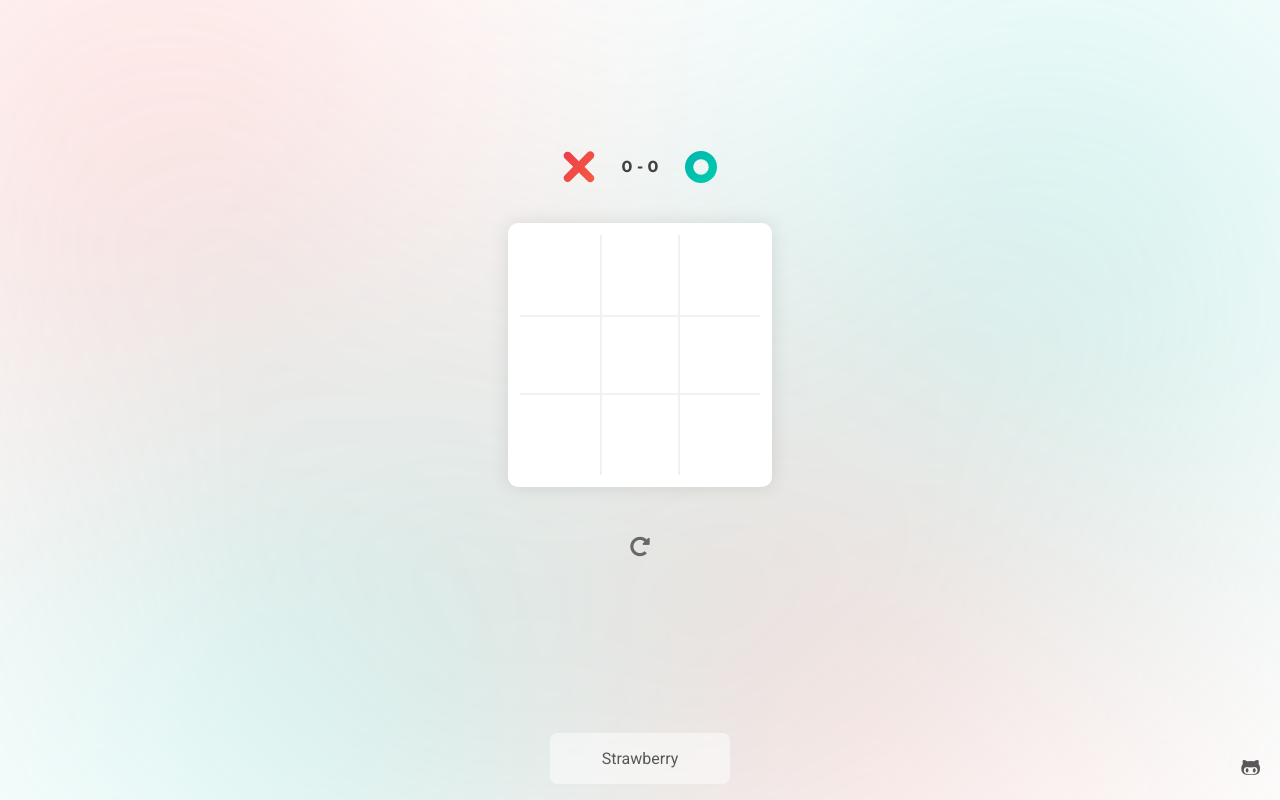
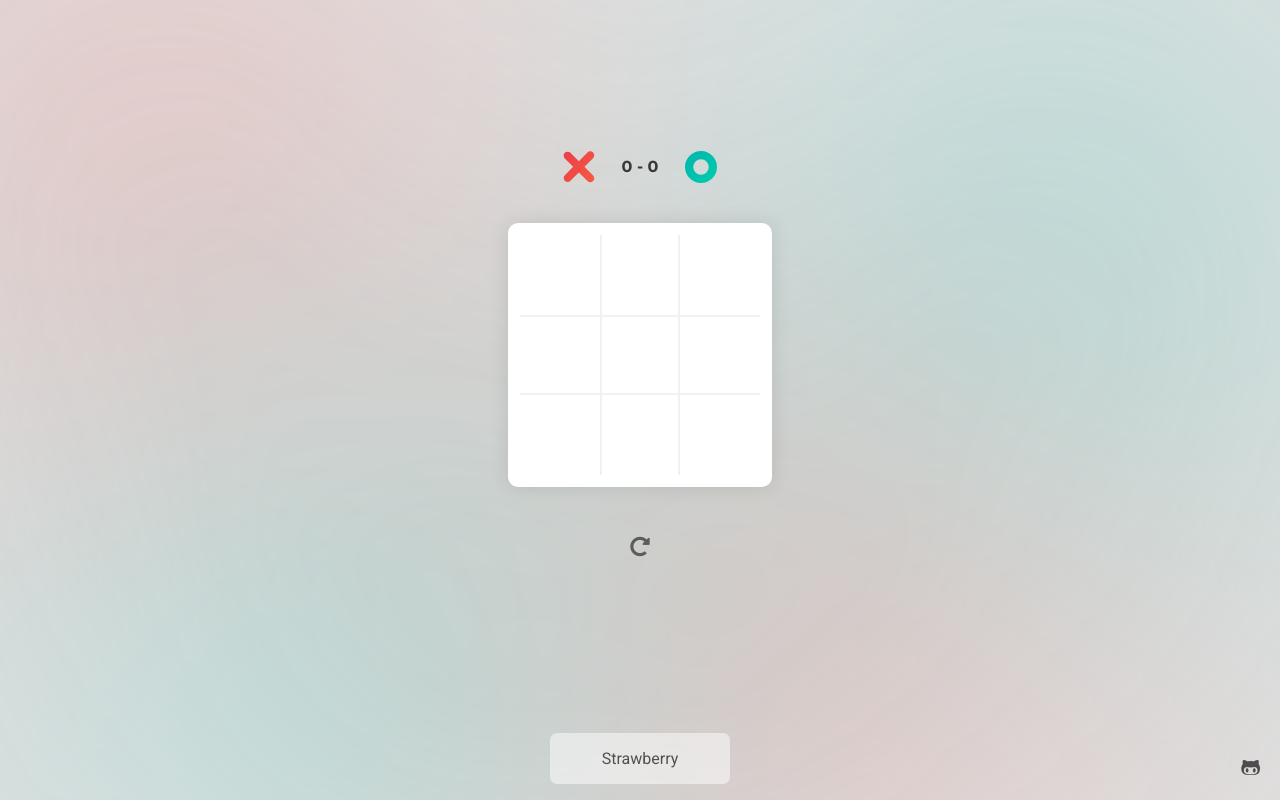
Before and after one commit to vanviethieuanh/tictactoe, a plain HTML site: page index.html in a window 1280 px wide. Drawn offline with Linux system fonts and the light colour scheme.

Commit message:
📐 Update hierachy

```diff
--- a/scss/style.scss
+++ b/scss/style.scss
@@ -1,25 +1,24 @@
 :root {
     --board-color: white;
     --line-color: rgb(240, 240, 245);
+    --shadow-color: rgba(0, 0, 0,.1);
 
     --bg: radial-gradient(50% 50% at 50% 50%, rgba(242, 242, 242, 0.644) 0%, rgba(243, 243, 254, 0.92) 100%);
 }
 
 
 .light {
-    background: white;
+    background: rgb(225, 225, 225);
 
-    --text-color: #151515;
-
+    --text-color: #111111;
     --line-color: rgb(240, 240, 245);
     --board-color: white;
     --bg: rgba(255, 255, 255, 0.5);
 }
 
 .dark {
-    background: #151515;
+    background: rgb(30, 30, 30);
     --text-color: white;
-
     --line-color: rgb(35, 35, 35);
     --board-color: rgb(31, 31, 31);
     --bg: rgba(0, 0, 0, 0.2);
@@ -89,6 +88,8 @@ a{
 }
 
 .themes{
+    cursor: pointer;
+
     background-color: var(--bg);
     border-radius: 7px;
 
@@ -96,6 +97,7 @@ a{
 
     min-width: 20ch;
     text-align: center;
+    transition: all .5s ease;
 
     p{
         color: var(--text-color);
@@ -106,6 +108,7 @@ a{
     }
 
     &:hover{
+        box-shadow: 0 0 20px var(--shadow-color);
         p{
             opacity: 1;
         }
```
Also changed, not shown: scss/style.css, 1 other file.
